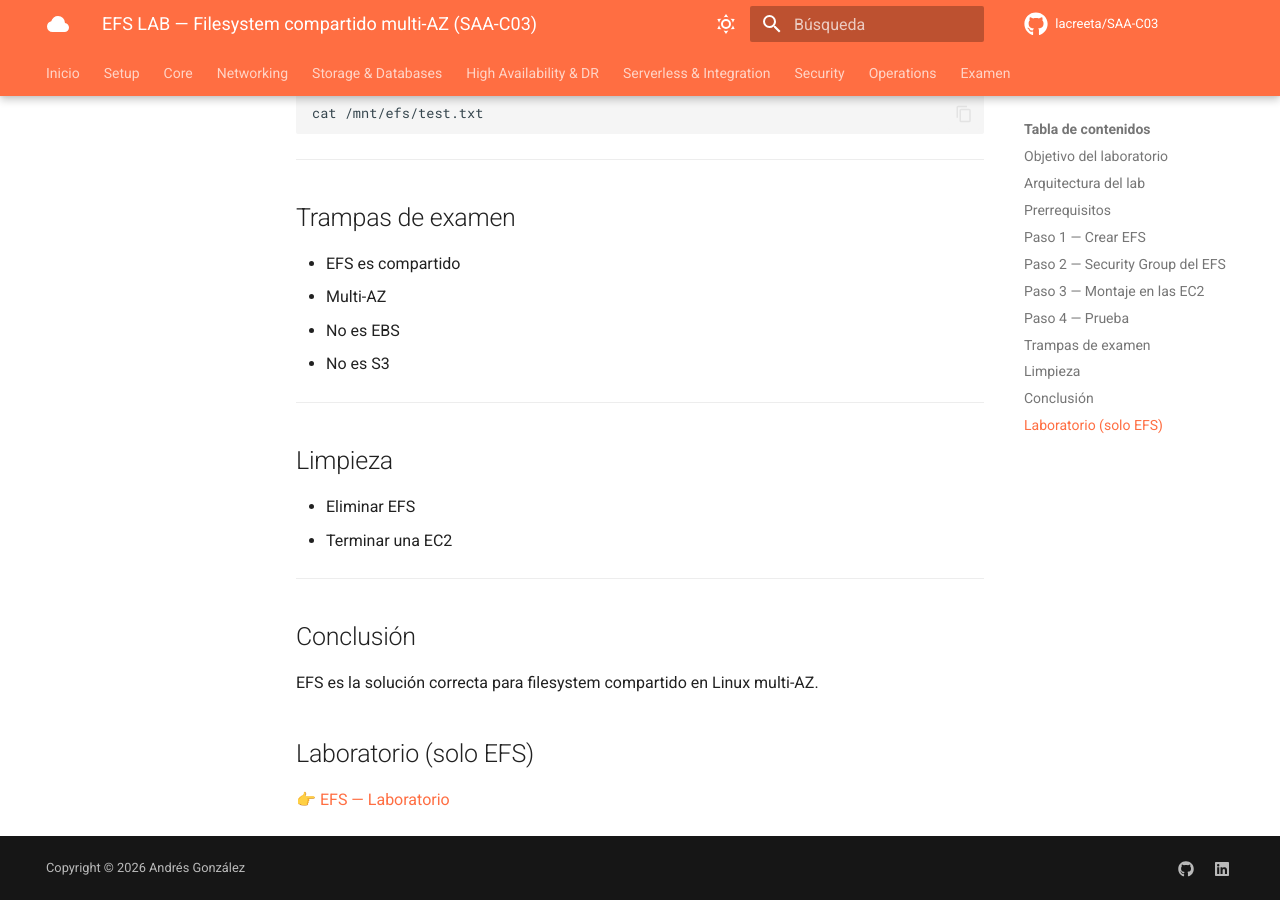
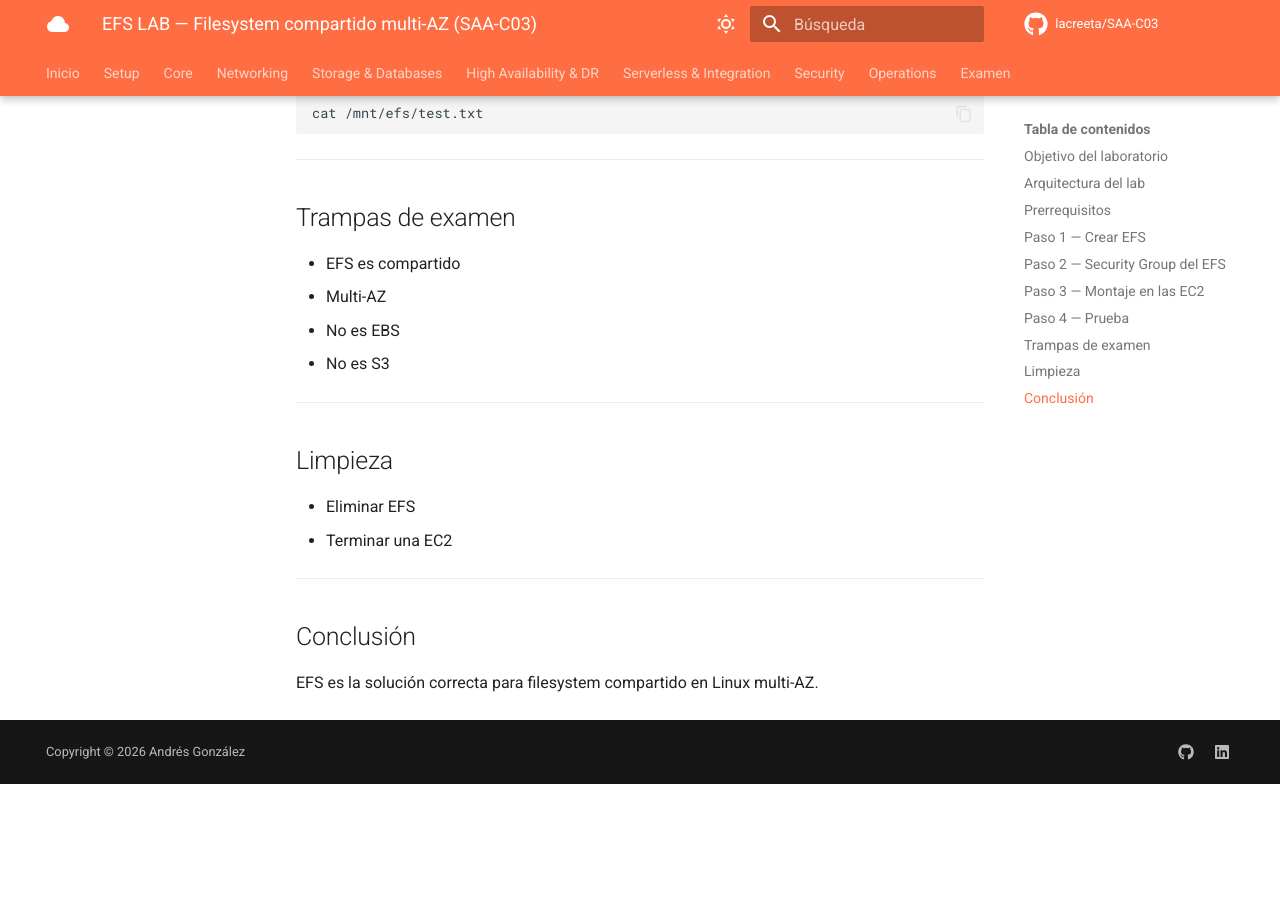
Before and after one commit to lacreeta/SAA-C03, an MkDocs documentation site: the page built from docs/03-storage-databases/efs-lab.md, in a window 1280 px wide and 900 px high, scrolled down 1525 px. Built offline with MkDocs 1.6.1 and Material for MkDocs 9.7.7, drawn with Linux system fonts in a browser that asks for light colours; comment, search, counter and statistics services are not loaded; after the commit the page ends 2309 px from its top, so only the background shows below that.

Commit message:
refactor: update EFS lab documentation to remove redundancy and enhance clarity

```diff
--- a/docs/03-storage-databases/efs-lab.md
+++ b/docs/03-storage-databases/efs-lab.md
@@ -90,7 +90,3 @@
 ## Conclusión
 
 EFS es la solución correcta para filesystem compartido en Linux multi-AZ.
-
-
-## Laboratorio (solo EFS)
-👉 [EFS — Laboratorio](efs-lab.md)
```
Also changed, not shown: docs/03-storage-databases/efs-fsx.md (+3 -0 lines).
